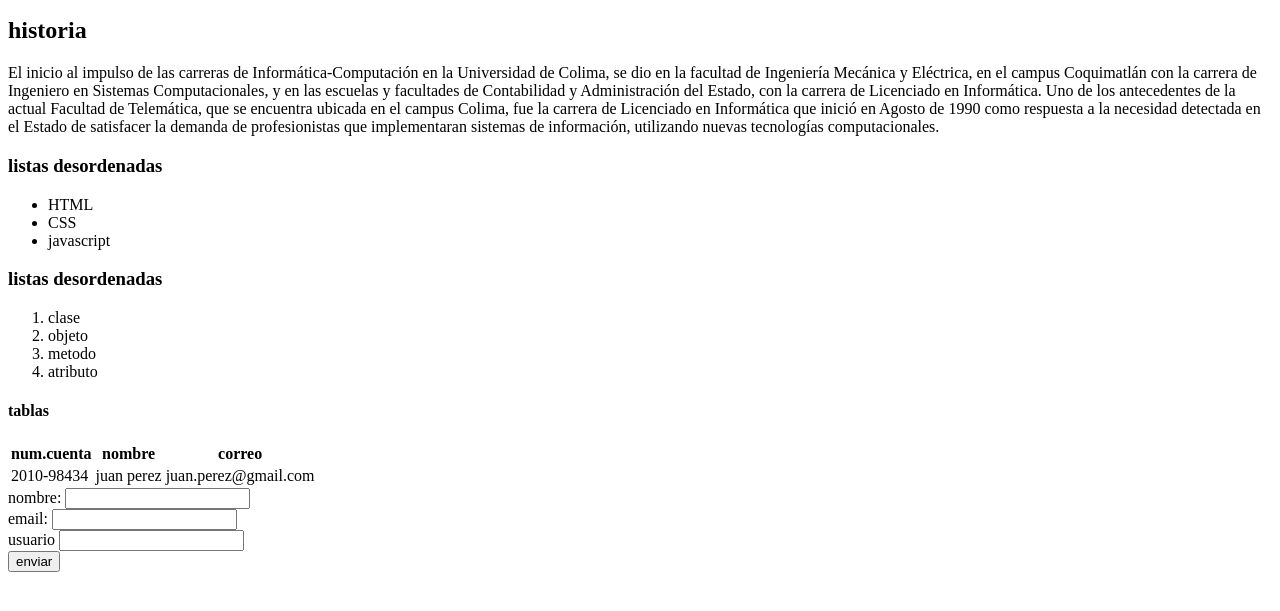
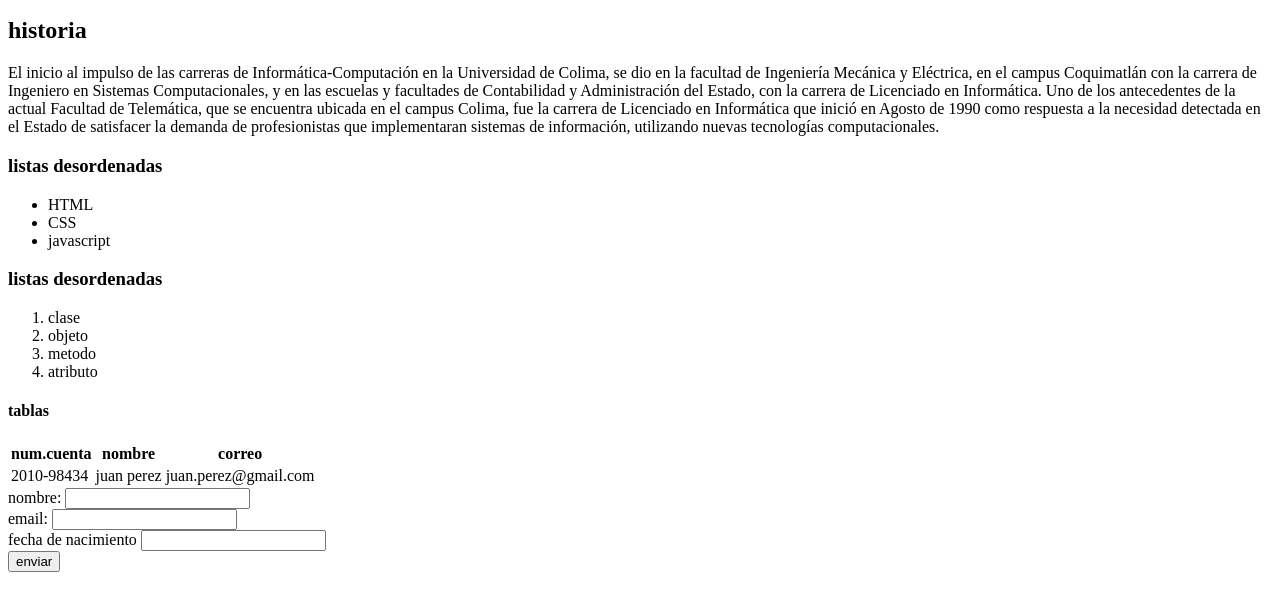
Before and after one commit to eduardo343/01-Elementos-HTML, a plain HTML site: page index.html in a window 1280 px wide. Shown: the part 105-716 px from the top of the page. Drawn offline with Linux system fonts and the light colour scheme.

Commit message:
etiquetas para identificar

```diff
--- a/index.html
+++ b/index.html
@@ -55,8 +55,8 @@
                 </div>
 
                 <div>
-                    <label for="usuario"> usuario</label>
-                    <input type="text" id="usuario"/>
+                    <label for="fecha de nacimiento"> fecha de nacimiento</label>
+                    <input type="text" id="fecha de nacimiento"/>
                     </div>
 
                     <div>
```
